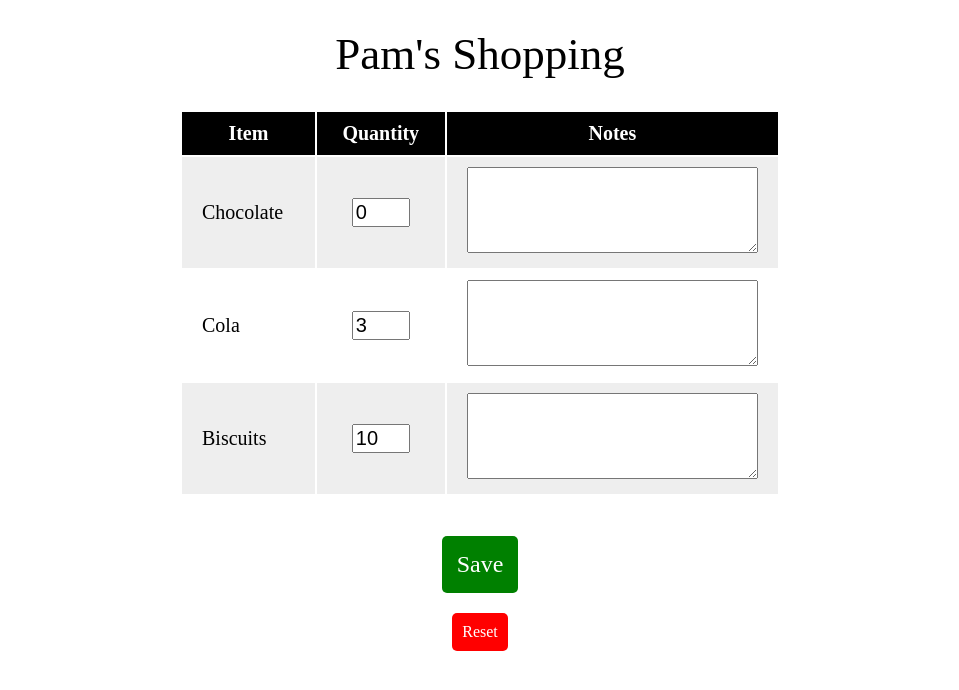
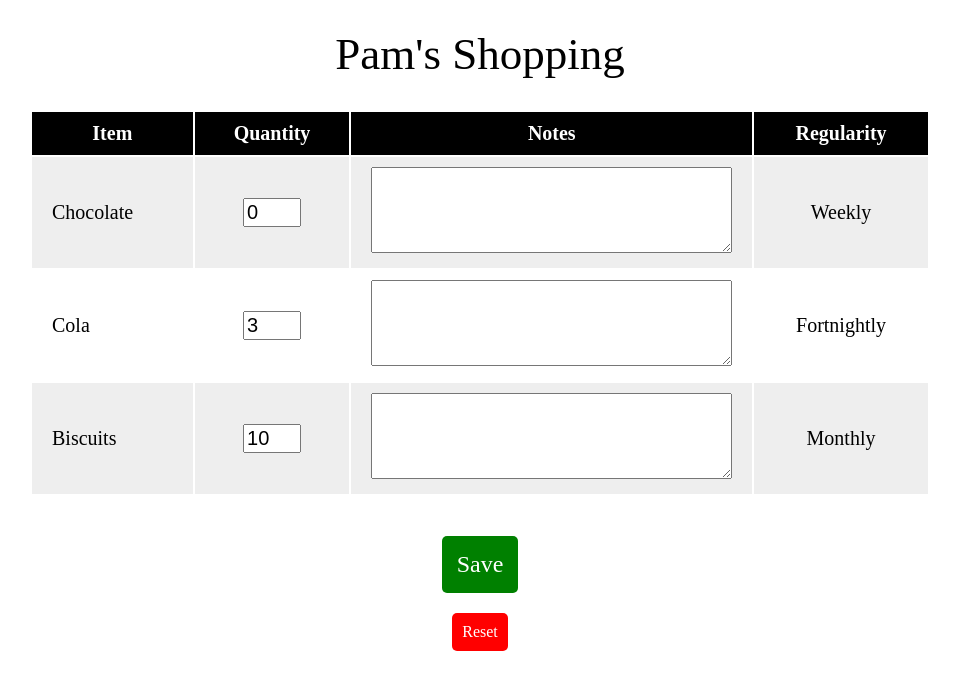
Before and after one commit to smiths-org-uk/shopping, a React app in the folder client/: page / in a window 1280 px wide. Shown: the top 690 px of the page, without its empty margins (160-1119 px from the left). Built offline with nearby package versions, Linux system fonts and the light colour scheme; data requests are answered from the project's data file; the HTML template or start-up script is replaced by a standard one.

Commit message:
Regularity

```diff
--- a/client/jsonServer.json
+++ b/client/jsonServer.json
@@ -3,17 +3,20 @@
         {
             "title": "Chocolate",
             "quantity": 0,
-            "notes": ""
+            "notes": "",
+            "regularity": 1
         },
         {
             "title": "Cola",
             "quantity": 3,
-            "notes": ""
+            "notes": "",
+            "regularity": 2
         },
         {
             "title": "Biscuits",
             "quantity": 10,
-            "notes": ""
+            "notes": "",
+            "regularity": 3
         }
     ]
 }
--- a/client/src/containers/App.js
+++ b/client/src/containers/App.js
@@ -9,7 +9,7 @@ import ItemTable from './ItemTable';
 
 const StyledApp = styled.div`
     width: 100%;
-    max-width: 600px;
+    max-width: 900px;
     margin: 0 auto;
     text-align: center;
 `
--- a/client/src/containers/Item.js
+++ b/client/src/containers/Item.js
@@ -11,7 +11,7 @@ const StyledTD = styled.td`
     padding: 10px 20px;
 `;
 
-const StyledTDQuantity = styled(StyledTD)`
+const StyledTDCenter = styled(StyledTD)`
     text-align: center;
 `;
 
@@ -53,27 +53,44 @@ export default class Item extends React.Component {
     }
 
     render() {
+        let regularity;
+
+        switch (this.props.item.regularity) {
+            case 1:
+                regularity = "Weekly";
+                break;
+            case 2:
+                regularity = "Fortnightly";
+                break;
+            case 3:
+                regularity = "Monthly";
+                break;
+        }
+
         return (
             <StyledRow dark={!(this.props.index % 2)}>
                 <StyledTD>
                     <span>{this.props.item.title}</span>
                 </StyledTD>
-                <StyledTDQuantity>
+                <StyledTDCenter>
                     <StyledQuantityInput
                         type='text'
                         size='20'
                         value={this.props.item.quantity}
                         onChange={this.onChangeQuantity}
-                    />
-                </StyledTDQuantity>
+                        />
+                </StyledTDCenter>
                 <StyledTD>
                     <StyledTextInput
                         type='text'
                         maxlength='255'
                         value={this.props.item.notes}
                         onChange={this.onChangeNotes}
-                    />
+                        />
                 </StyledTD>
+                <StyledTDCenter>
+                    <span>{regularity}</span>
+                </StyledTDCenter>
             </StyledRow>
         )
     }
--- a/client/src/containers/ItemTable.js
+++ b/client/src/containers/ItemTable.js
@@ -28,6 +28,7 @@ export default class ItemTable extends React.Component {
                         <StyledTH>Item</StyledTH>
                         <StyledTH>Quantity</StyledTH>
                         <StyledTH>Notes</StyledTH>
+                        <StyledTH>Regularity</StyledTH>
                     </StyledHeader>
                 </thead>
                 <tbody>
```
